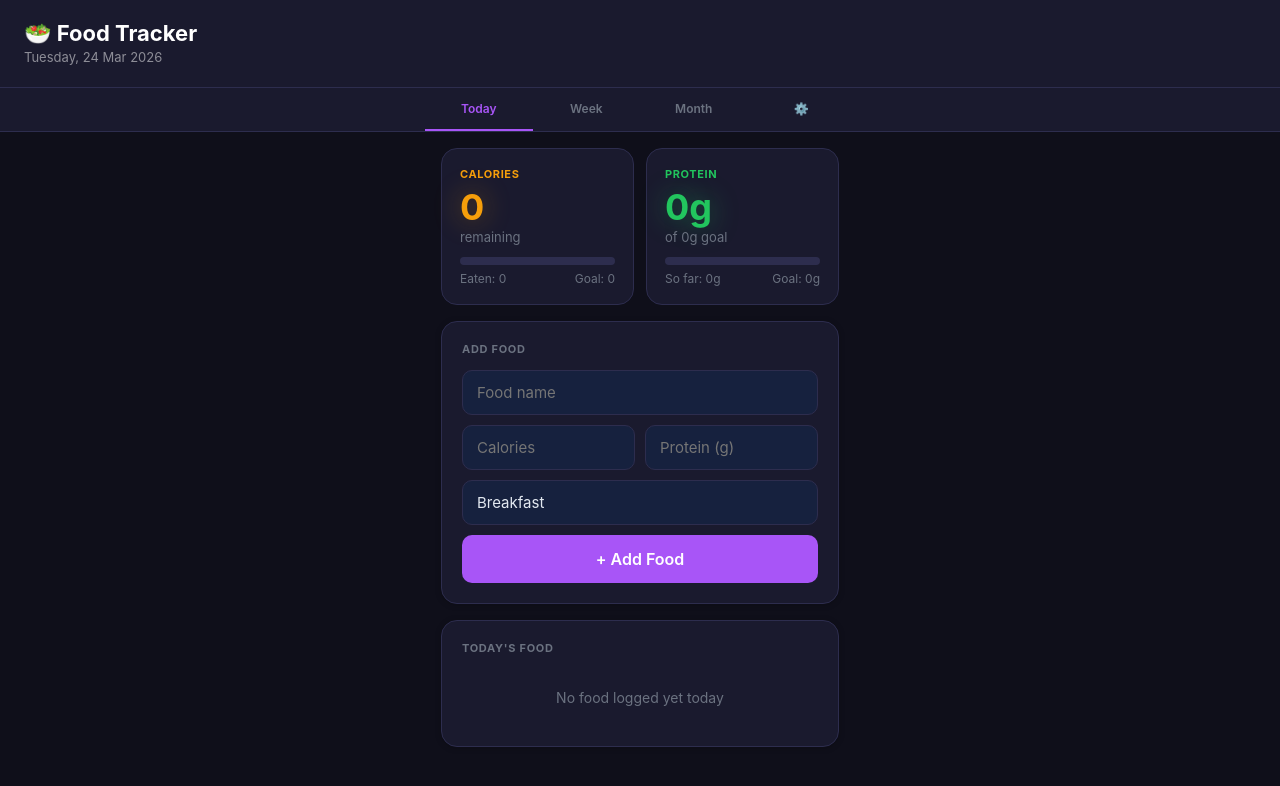
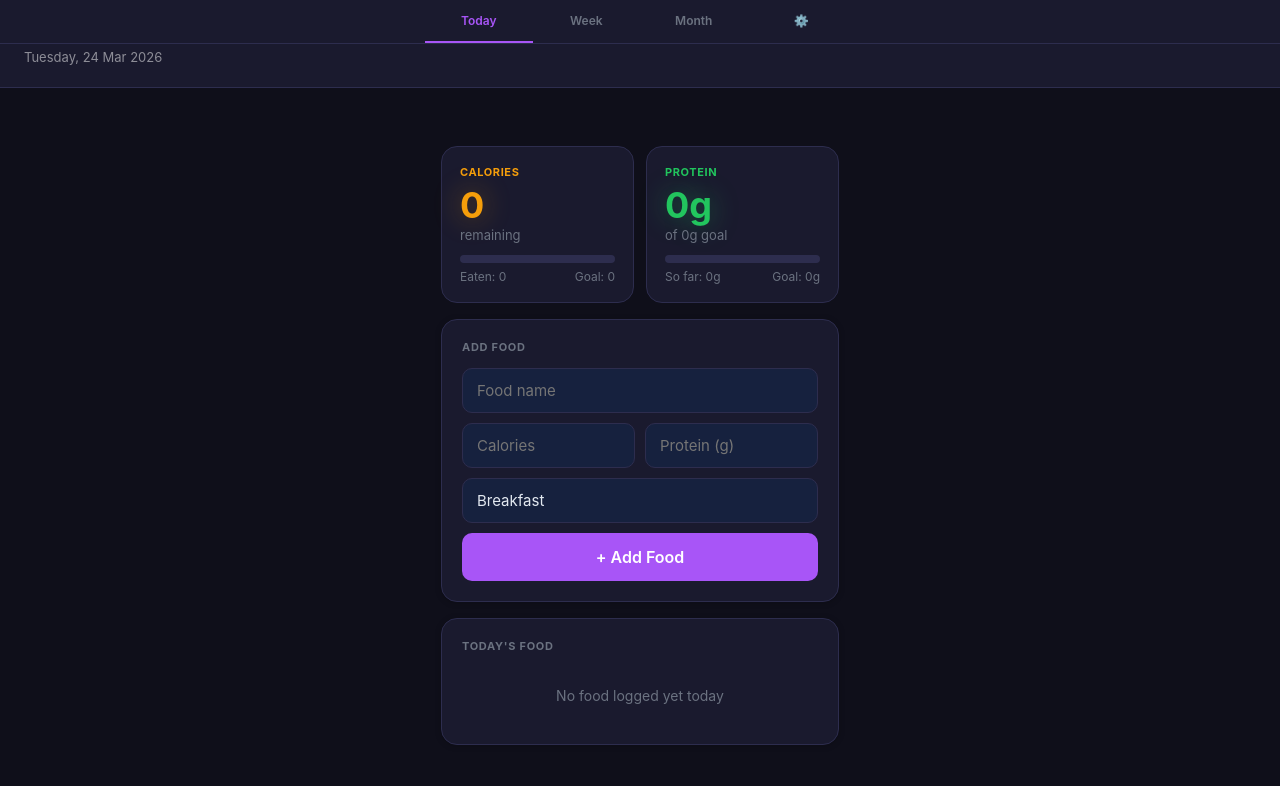
Before and after one commit to Shivang-Mehra/budget-tracker, a plain HTML site: page food.html in a window 1280 px wide. Drawn offline with Linux system fonts and the light colour scheme.

Commit message:
Add files via upload

```diff
--- a/food.html
+++ b/food.html
@@ -66,7 +66,7 @@
             width: 100%;
             background: var(--card);
             border-bottom: 1px solid var(--border);
-            position: sticky;
+            position: fixed;
             top: 0;
             z-index: 100;
         }
@@ -96,6 +96,7 @@
             max-width: 430px;
             margin: 0 auto;
             padding: 16px 16px 80px;
+            padding-top: 58px;
         }
 
         .view { display: none; }
```
Also changed, not shown: index.html (+2 -1 lines).
